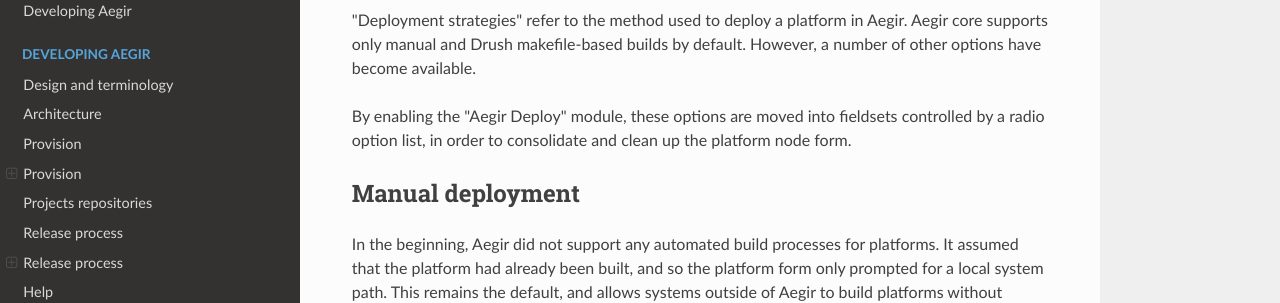
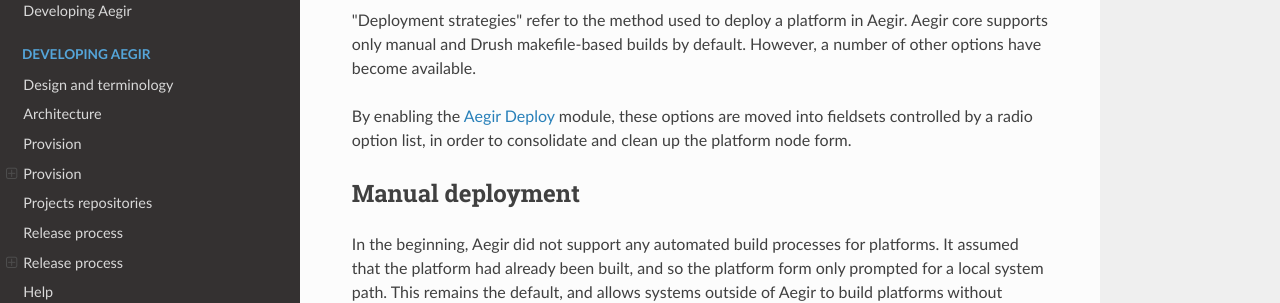
Before and after one commit to aegir-project/documentation, an MkDocs documentation site: the page built from docs/usage/advanced/deployment.md, in a window 1280 px wide and 900 px high. Shown: the part 367-670 px from the top of the window. Built offline with MkDocs 1.6.1, drawn with Linux system fonts in a browser that asks for light colours; nearby versions of some CDN libraries; old or Windows-style settings are respelled for this version of MkDocs; part of the change alters nothing that is shown.

```diff
--- a/docs/usage/advanced/deployment.md
+++ b/docs/usage/advanced/deployment.md
@@ -5,7 +5,7 @@ Deployment Strategies
 
 "Deployment strategies" refer to the method used to deploy a platform in Aegir. Aegir core supports only manual and Drush makefile-based builds by default. However, a number of other options have become available.
 
-By enabling the "Aegir Deploy" module, these options are moved into fieldsets controlled by a radio option list, in order to consolidate and clean up the platform node form.
+By enabling the [Aegir Deploy](https://www.drupal.org/project/hosting_deploy) module, these options are moved into fieldsets controlled by a radio option list, in order to consolidate and clean up the platform node form.
 
 Manual deployment
 -----------------
```
